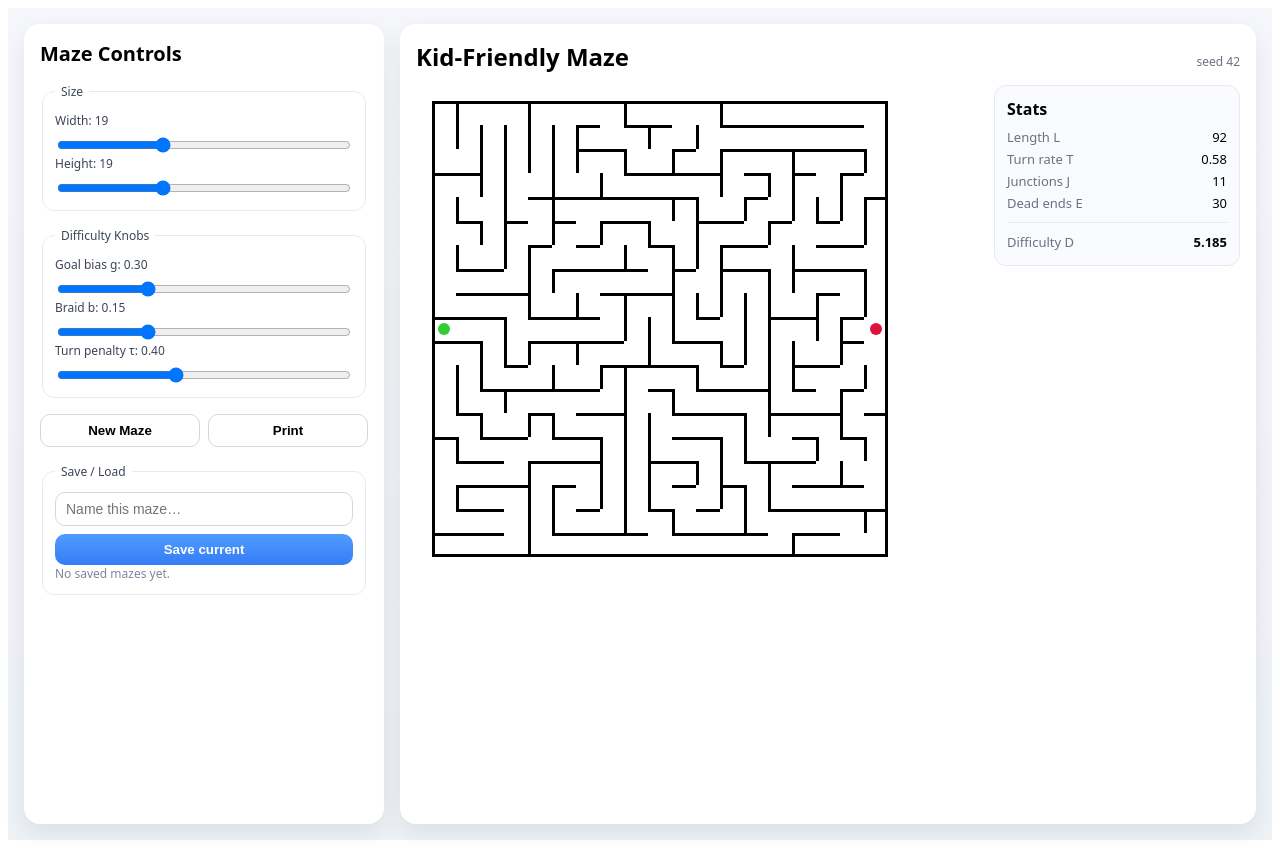
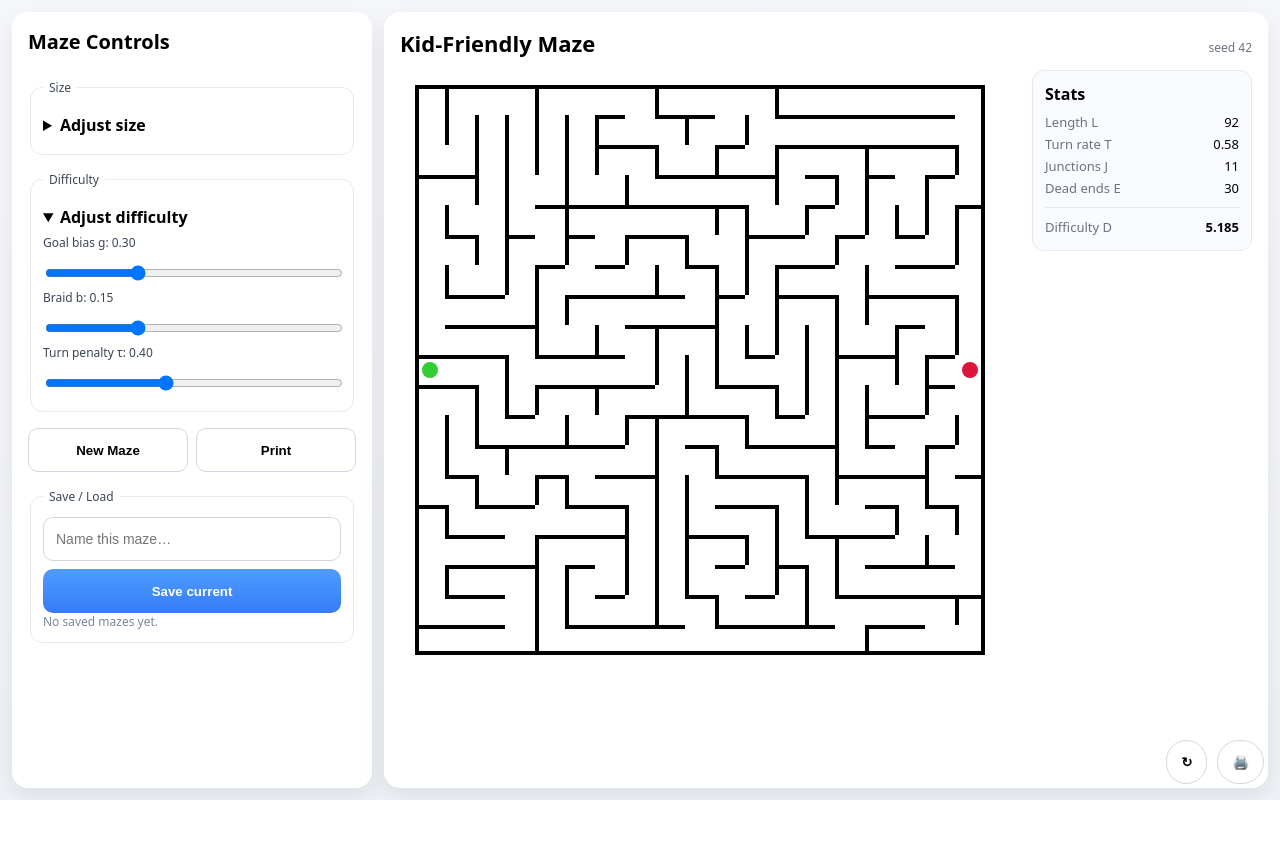
Before and after one commit to JENkt4k/maze-pwa, a React (Vite) app: page / in a window 1280 px wide. After the commit the page ends 800 px from the top, so only its background shows below. Built offline with nearby package versions, Linux system fonts and the light colour scheme.

Commit message:
working controls on top

```diff
--- a/index.html
+++ b/index.html
@@ -1,16 +1,26 @@
-<!DOCTYPE html>
-<html lang="en">
 <head>
   <meta charset="UTF-8" />
+  <!-- Mobile-friendly viewport -->
   <meta name="viewport" content="width=device-width, initial-scale=1, viewport-fit=cover" />
   <meta name="theme-color" content="#2b2f77" />
-    <link rel="manifest" href="/manifest.webmanifest" />
-    <link rel="icon" type="image/png" sizes="192x192" href="/icons/icon-192.png" />
-    <link rel="apple-touch-icon" href="/icons/icon-192.png" />
   <title>Maze PWA</title>
 </head>
+
 <body>
+  <style>
+    /* Helpful global tweaks for mobile ergonomics */
+    html, body { height: 100%; }
+    body { margin: 0; -webkit-font-smoothing: antialiased; -webkit-tap-highlight-color: transparent; }
+    *, *::before, *::after { box-sizing: border-box; }
+    @supports (padding: env(safe-area-inset-bottom)) {
+      :root {
+        --safe-top: env(safe-area-inset-top);
+        --safe-right: env(safe-area-inset-right);
+        --safe-bottom: env(safe-area-inset-bottom);
+        --safe-left: env(safe-area-inset-left);
+      }
+    }
+  </style>
   <div id="root"></div>
   <script type="module" src="/src/main.tsx"></script>
 </body>
-</html>
--- a/src/App.tsx
+++ b/src/App.tsx
@@ -1,20 +1,13 @@
 import React, { useEffect, useMemo, useRef, useState } from "react";
-import { registerSW } from "virtual:pwa-register";   // simple & robust
+import { registerSW } from "virtual:pwa-register";
 import { createMaze, toSVG } from "./maze";
 
-/* ----------------------- Types & localStorage helpers ----------------------- */
+/* ─────────────────────────── Types & Storage ─────────────────────────── */
 
 type SavedMaze = {
   id: string;
   name: string;
-  params: {
-    width: number;
-    height: number;
-    seed: number;
-    g: number;
-    b: number;
-    tau: number;
-  };
+  params: { width: number; height: number; seed: number; g: number; b: number; tau: number };
   createdAt: number;
 };
 
@@ -30,21 +23,32 @@ function loadSaved(): SavedMaze[] {
     return [];
   }
 }
-
 function saveAll(list: SavedMaze[]) {
   localStorage.setItem(STORAGE_KEY, JSON.stringify(list));
 }
-
 function uid() {
   return Math.random().toString(36).slice(2) + Date.now().toString(36);
 }
 
-/* ------------------------------ Install helper ----------------------------- */
+/* ───────────────────────────── Utilities ─────────────────────────────── */
+
+const clamp = (n: number, lo: number, hi: number) => Math.max(lo, Math.min(hi, n));
+
+function useResizeObserver<T extends HTMLElement>() {
+  const ref = useRef<T | null>(null);
+  const [rect, setRect] = useState<DOMRectReadOnly | null>(null);
+  useEffect(() => {
+    if (!ref.current) return;
+    const ro = new ResizeObserver(([entry]) => setRect(entry.contentRect));
+    ro.observe(ref.current);
+    return () => ro.disconnect();
+  }, []);
+  return { ref, rect };
+}
 
 function usePWAInstall() {
   const [deferred, setDeferred] = useState<any>(null);
   const [canInstall, setCanInstall] = useState(false);
-
   useEffect(() => {
     const onBip = (e: any) => {
       e.preventDefault();
@@ -54,25 +58,98 @@ function usePWAInstall() {
     window.addEventListener("beforeinstallprompt", onBip);
     return () => window.removeEventListener("beforeinstallprompt", onBip);
   }, []);
-
   async function install() {
     if (!deferred) return;
     setCanInstall(false);
     await deferred.prompt();
     setDeferred(null);
   }
-
   return { canInstall, install };
 }
 
-/* --------------------------------- Component -------------------------------- */
+/* ───────────────────────────── Components ────────────────────────────── */
+
+function Label({ children }: { children: React.ReactNode }) {
+  return <label style={{ display: "grid", gap: 6, fontSize: 12, color: "#3c4557" }}>{children}</label>;
+}
+function Stat({ label, value, strong }: { label: string; value: string | number; strong?: boolean }) {
+  return (
+    <div style={{ display: "flex", justifyContent: "space-between", fontSize: 13, padding: "2px 0" }}>
+      <span style={{ color: "#6b7280" }}>{label}</span>
+      <span style={{ fontWeight: strong ? 700 : 500 }}>{value}</span>
+    </div>
+  );
+}
+const fs: React.CSSProperties = { border: "1px solid #e6e9ef", borderRadius: 12, padding: 12 };
+const lg: React.CSSProperties = { fontSize: 12, color: "#3c4557", padding: "0 6px" };
+const btn: React.CSSProperties = {
+  appearance: "none",
+  border: "1px solid #d1d7e0",
+  borderRadius: 10,
+  padding: "10px 12px",
+  background: "#fff",
+  cursor: "pointer",
+  fontWeight: 600,
+  minHeight: 44,
+};
+const btnPrimary: React.CSSProperties = { ...btn, background: "linear-gradient(180deg,#4f9cff,#357cf6)", color: "#fff", border: "none" };
+const btnSm: React.CSSProperties = { ...btn, padding: "8px 10px", fontSize: 12 };
+const btnDangerSm: React.CSSProperties = { ...btnSm, background: "linear-gradient(180deg,#ff6b6b,#e35151)", color: "#fff", border: "none" };
+const inp: React.CSSProperties = { border: "1px solid #d1d7e0", borderRadius: 10, padding: "10px 12px", fontSize: 14, minHeight: 44 };
+
+function PWABanner({
+  offlineReady,
+  needRefresh,
+  onUpdate,
+  onClose,
+}: {
+  offlineReady: boolean;
+  needRefresh: boolean;
+  onUpdate: () => void;
+  onClose: () => void;
+}) {
+  if (!offlineReady && !needRefresh) return null;
+  return (
+    <div
+      style={{
+        position: "fixed",
+        left: 16,
+        right: 16,
+        bottom: 16,
+        zIndex: 50,
+        background: "#111827",
+        color: "#fff",
+        borderRadius: 12,
+        padding: 12,
+        display: "flex",
+        gap: 8,
+        alignItems: "center",
+        justifyContent: "space-between",
+        boxShadow: "0 12px 30px rgba(0,0,0,.25)",
+      }}
+    >
+      <span>{offlineReady ? "App is ready to work offline." : "A new version is available."}</span>
+      <div style={{ display: "flex", gap: 8 }}>
+        {needRefresh && (
+          <button onClick={onUpdate} style={{ ...btn, border: "none", background: "#34d399", color: "#111" }}>
+            Update
+          </button>
+        )}
+        <button onClick={onClose} style={{ ...btn, border: "1px solid #374151", background: "transparent", color: "#fff" }}>
+          Close
+        </button>
+      </div>
+    </div>
+  );
+}
+
+/* ──────────────────────────────── App ───────────────────────────────── */
 
 export default function App() {
-  // PWA status via registerSW (no React hook)
+  /* PWA (no React hook wrapper to avoid extra React copies) */
   const [needRefresh, setNeedRefresh] = useState(false);
   const [offlineReady, setOfflineReady] = useState(false);
   const updateSWRef = useRef<((reloadPage?: boolean) => void) | null>(null);
-
   useEffect(() => {
     const updateSW = registerSW({
       immediate: true,
@@ -81,10 +158,9 @@ export default function App() {
     });
     updateSWRef.current = updateSW;
   }, []);
-
   const { canInstall, install } = usePWAInstall();
 
-  // --- Maze parameters / state ---
+  /* Maze parameters */
   const [seed, setSeed] = useState(42);
   const [width, setWidth] = useState(19);
   const [height, setHeight] = useState(19);
@@ -92,48 +168,51 @@ export default function App() {
   const [b, setB] = useState(0.15);
   const [tau, setTau] = useState(0.4);
 
+  /* Saved mazes */
   const [saved, setSaved] = useState<SavedMaze[]>([]);
   const [selectedId, setSelectedId] = useState<string | null>(null);
   const [saveName, setSaveName] = useState("");
+  useEffect(() => setSaved(loadSaved()), []);
 
+  /* Responsive cell size based on available width (with fallback) */
+  const { ref: svgHostRef, rect: hostRect } = useResizeObserver<HTMLDivElement>();
+  const [cell, setCell] = useState(24);
   useEffect(() => {
-    setSaved(loadSaved());
-  }, []);
+    const hostW = hostRect?.width ?? 0;
+    const basis = hostW > 0 ? hostW : Math.min(window.innerWidth || 360, 480); // fallback for first paint / emulation
+    const targetInner = basis - 32; // leave space for SVG margins
+    const px = Math.floor(targetInner / width);
+    setCell(clamp(px, 18, 36)); // good range for phones/tablets
+  }, [hostRect, width]);
 
+  /* Generate maze + SVG + stats */
   const { svg, stats, currentParams } = useMemo(() => {
     const params = { width, height, seed, g, b, tau };
     const { maze, stats } = createMaze(params);
     const svg = toSVG(maze, {
-      cell: 24,
-      stroke: 3,
-      margin: 16,
+      cell,
+      stroke: Math.max(2, Math.round(cell / 8)),
+      margin: Math.round(cell / 2),
       showStartGoal: true,
       startIcon: "🚀",
       goalIcon: "🏁",
       iconScale: 0.7,
     });
     return { svg, stats, currentParams: params };
-  }, [width, height, seed, g, b, tau]);
+  }, [width, height, seed, g, b, tau, cell]);
 
   function newMaze() {
     setSeed((s) => s + 1);
   }
-
   function handleSave() {
     const name = saveName.trim() || `Maze ${saved.length + 1}`;
-    const entry: SavedMaze = {
-      id: uid(),
-      name,
-      params: { ...currentParams },
-      createdAt: Date.now(),
-    };
+    const entry: SavedMaze = { id: uid(), name, params: { ...currentParams }, createdAt: Date.now() };
     const next = [entry, ...saved];
     setSaved(next);
     saveAll(next);
     setSaveName("");
     setSelectedId(entry.id);
   }
-
   function handleLoad(id: string) {
     const item = saved.find((s) => s.id === id);
     if (!item) return;
@@ -146,14 +225,12 @@ export default function App() {
     setTau(p.tau);
     setSelectedId(id);
   }
-
   function handleDelete(id: string) {
     const next = saved.filter((s) => s.id !== id);
     setSaved(next);
     saveAll(next);
     if (selectedId === id) setSelectedId(null);
   }
-
   function handlePrint() {
     const html = `<!DOCTYPE html>
 <html>
@@ -187,22 +264,30 @@ export default function App() {
 
   return (
     <div
+      className="shell"
       style={{
         minHeight: "100vh",
         display: "grid",
-        gridTemplateColumns: "minmax(0, 360px) 1fr",
-        gap: 16,
-        padding: 16,
+        gap: 12,
+        padding: "12px 12px calc(12px + var(--safe-bottom, 0px))",
         fontFamily: "system-ui, -apple-system, Segoe UI, Roboto, sans-serif",
         background: "linear-gradient(180deg,#f6f7fb,#eef1f6)",
       }}
     >
       <style>
         {`
+        /* Default: 2 columns on wide screens */
+        .shell { grid-template-columns: minmax(0, 360px) 1fr; }
+
+        /* Collapse to 1 column on mobile/tablet */
         @media (max-width: 840px) {
-          body > div:first-child { grid-template-columns: 1fr !important; }
+          .shell { grid-template-columns: 1fr; }
         }
-        svg { max-width: 100%; height: auto; }
+
+        button { min-height: 44px; }
+        input[type="range"] { width: 100%; touch-action: none; height: 28px; }
+        #print-maze-only svg { max-width: 100%; height: auto; display: block; }
+        .sticky-top { position: sticky; top: calc(8px + var(--safe-top, 0px)); z-index: 10; background: #fff; }
       `}
       </style>
 
@@ -218,101 +303,60 @@ export default function App() {
           gap: 16,
         }}
       >
-        <h2 style={{ margin: 0, fontSize: 20, display: "flex", justifyContent: "space-between" }}>
-          Maze Controls
+        <div className="sticky-top" style={{ display: "flex", alignItems: "center", justifyContent: "space-between", paddingBottom: 8 }}>
+          <h2 style={{ margin: 0, fontSize: 20 }}>Maze Controls</h2>
           {canInstall && (
             <button style={btnSm} onClick={install} title="Install app">
               Install
             </button>
           )}
-        </h2>
+        </div>
 
         <fieldset style={fs}>
           <legend style={lg}>Size</legend>
+          <details>
+            <summary style={{ cursor: "pointer", fontWeight: 600, padding: "6px 0" }}>Adjust size</summary>
             <Label>
               Width: {width}
-            <input
-              type="range"
-              min={7}
-              max={41}
-              step={2}
-              value={width}
-              onChange={(e) => setWidth(parseInt(e.target.value))}
-            />
+              <input type="range" min={7} max={41} step={2} value={width} onChange={(e) => setWidth(parseInt(e.target.value))} />
             </Label>
             <Label>
               Height: {height}
-            <input
-              type="range"
-              min={7}
-              max={41}
-              step={2}
-              value={height}
-              onChange={(e) => setHeight(parseInt(e.target.value))}
-            />
+              <input type="range" min={7} max={41} step={2} value={height} onChange={(e) => setHeight(parseInt(e.target.value))} />
             </Label>
+          </details>
         </fieldset>
 
         <fieldset style={fs}>
-          <legend style={lg}>Difficulty Knobs</legend>
+          <legend style={lg}>Difficulty</legend>
+          <details open>
+            <summary style={{ cursor: "pointer", fontWeight: 600, padding: "6px 0" }}>Adjust difficulty</summary>
             <Label>
               Goal bias g: {g.toFixed(2)}
-            <input
-              type="range"
-              min={0}
-              max={1}
-              step={0.01}
-              value={g}
-              onChange={(e) => setG(parseFloat(e.target.value))}
-            />
+              <input type="range" min={0} max={1} step={0.01} value={g} onChange={(e) => setG(parseFloat(e.target.value))} />
             </Label>
             <Label>
               Braid b: {b.toFixed(2)}
-            <input
-              type="range"
-              min={0}
-              max={0.5}
-              step={0.01}
-              value={b}
-              onChange={(e) => setB(parseFloat(e.target.value))}
-            />
+              <input type="range" min={0} max={0.5} step={0.01} value={b} onChange={(e) => setB(parseFloat(e.target.value))} />
             </Label>
             <Label>
               Turn penalty τ: {tau.toFixed(2)}
-            <input
-              type="range"
-              min={0}
-              max={1}
-              step={0.01}
-              value={tau}
-              onChange={(e) => setTau(parseFloat(e.target.value))}
-            />
+              <input type="range" min={0} max={1} step={0.01} value={tau} onChange={(e) => setTau(parseFloat(e.target.value))} />
             </Label>
+          </details>
         </fieldset>
 
         <div style={{ display: "grid", gridTemplateColumns: "1fr 1fr", gap: 8 }}>
-          <button style={btn} onClick={newMaze}>
-            New Maze
-          </button>
-          <button style={btn} onClick={handlePrint}>
-            Print
-          </button>
+          <button style={btn} onClick={newMaze}>New Maze</button>
+          <button style={btn} onClick={handlePrint}>Print</button>
         </div>
 
         <fieldset style={fs}>
           <legend style={lg}>Save / Load</legend>
           <div style={{ display: "grid", gap: 8 }}>
-            <input
-              placeholder="Name this maze…"
-              value={saveName}
-              onChange={(e) => setSaveName(e.target.value)}
-              style={inp}
-            />
-            <button style={btnPrimary} onClick={handleSave}>
-              Save current
-            </button>
+            <input placeholder="Name this maze…" value={saveName} onChange={(e) => setSaveName(e.target.value)} style={inp} />
+            <button style={btnPrimary} onClick={handleSave}>Save current</button>
           </div>
-
           {saved.length > 0 ? (
             <div style={{ marginTop: 12, display: "grid", gap: 6, maxHeight: 220, overflow: "auto" }}>
               {saved.map((sv) => (
@@ -332,17 +376,12 @@ export default function App() {
                   <div>
                     <div style={{ fontWeight: 600, fontSize: 14 }}>{sv.name}</div>
                     <div style={{ fontSize: 12, color: "#586174" }}>
-                      {sv.params.width}×{sv.params.height}, seed {sv.params.seed}, g {sv.params.g.toFixed(2)}, b{" "}
-                      {sv.params.b.toFixed(2)}, τ {sv.params.tau.toFixed(2)}
+                      {sv.params.width}×{sv.params.height}, seed {sv.params.seed}, g {sv.params.g.toFixed(2)}, b {sv.params.b.toFixed(2)}, τ {sv.params.tau.toFixed(2)}
                     </div>
                   </div>
                   <div style={{ display: "flex", gap: 6 }}>
-                    <button style={btnSm} onClick={() => handleLoad(sv.id)}>
-                      Load
-                    </button>
-                    <button style={btnDangerSm} onClick={() => handleDelete(sv.id)}>
-                      Delete
-                    </button>
+                    <button style={btnSm} onClick={() => handleLoad(sv.id)}>Load</button>
+                    <button style={btnDangerSm} onClick={() => handleDelete(sv.id)}>Delete</button>
                   </div>
                 </div>
               ))}
@@ -356,6 +395,7 @@ export default function App() {
       {/* Main panel */}
       <main
         style={{
+          minWidth: 0, /* allow grid item to shrink on narrow screens */
           background: "#fff",
           borderRadius: 16,
           boxShadow: "0 8px 24px rgba(0,0,0,0.08)",
@@ -365,29 +405,19 @@ export default function App() {
           gap: 12,
         }}
       >
-        <header style={{ display: "flex", alignItems: "baseline", justifyContent: "space-between" }}>
-          <h1 style={{ margin: 0, fontSize: 24 }}>Kid-Friendly Maze</h1>
+        <header className="sticky-top" style={{ display: "flex", alignItems: "baseline", justifyContent: "space-between" }}>
+          <h1 style={{ margin: 0, fontSize: 22 }}>Kid-Friendly Maze</h1>
           <div style={{ color: "#6b7280", fontSize: 12 }}>seed {seed}</div>
         </header>
 
-        <section
-          style={{
-            display: "grid",
-            gridTemplateColumns: "1fr auto",
-            alignItems: "start",
-            gap: 16,
-          }}
-        >
-          <div id="print-maze-only" dangerouslySetInnerHTML={{ __html: svg }} />
+        <section style={{ display: "grid", gridTemplateColumns: "1fr auto", alignItems: "start", gap: 16 }}>
           <div
-            style={{
-              border: "1px solid #e6e9ef",
-              borderRadius: 12,
-              padding: 12,
-              minWidth: 220,
-              background: "#f9fbff",
-            }}
-          >
+            ref={svgHostRef as any}
+            id="print-maze-only"
+            style={{ width: "100%" }}
+            dangerouslySetInnerHTML={{ __html: svg }}
+          />
+          <div style={{ border: "1px solid #e6e9ef", borderRadius: 12, padding: 12, minWidth: 220, background: "#f9fbff" }}>
             <div style={{ fontWeight: 600, marginBottom: 6 }}>Stats</div>
             <Stat label="Length L" value={stats.L} />
             <Stat label="Turn rate T" value={stats.T.toFixed(2)} />
@@ -399,111 +429,35 @@ export default function App() {
         </section>
       </main>
 
-      {/* PWA banner (fixed overlay) */}
-      {(offlineReady || needRefresh) && (
+      {/* Floating quick actions on mobile */}
       <div
+        aria-hidden
         style={{
           position: "fixed",
-            left: 16,
           right: 16,
-            bottom: 16,
-            zIndex: 50,
-            background: "#111827",
-            color: "#fff",
-            borderRadius: 12,
-            padding: 12,
+          bottom: `calc(16px + var(--safe-bottom, 0px))`,
           display: "flex",
-            gap: 8,
-            alignItems: "center",
-            justifyContent: "space-between",
-            boxShadow: "0 12px 30px rgba(0,0,0,.25)",
+          gap: 10,
+          zIndex: 60,
         }}
       >
-          <span>{offlineReady ? "App is ready to work offline." : "A new version is available."}</span>
-          <div style={{ display: "flex", gap: 8 }}>
-            {needRefresh && (
-              <button
-                onClick={() => updateSWRef.current?.(true)} // skip waiting & reload
-                style={{ padding: "6px 10px", borderRadius: 8, border: "none", background: "#34d399", color: "#111" }}
-              >
-                Update
-              </button>
+        <button title="New" onClick={newMaze} style={{ ...btn, borderRadius: 999, padding: "10px 14px" }}>↻</button>
+        <button title="Print" onClick={handlePrint} style={{ ...btn, borderRadius: 999, padding: "10px 14px" }}>🖨️</button>
+        {canInstall && (
+          <button title="Install" onClick={install} style={{ ...btnPrimary, borderRadius: 999, padding: "10px 14px" }}>⬇️</button>
         )}
-            <button
-              onClick={() => {
+      </div>
+
+      {/* Update/Offline banner */}
+      <PWABanner
+        offlineReady={offlineReady}
+        needRefresh={needRefresh}
+        onUpdate={() => updateSWRef.current?.(true)}
+        onClose={() => {
           setNeedRefresh(false);
           setOfflineReady(false);
         }}
-              style={{
-                padding: "6px 10px",
-                borderRadius: 8,
-                border: "1px solid #374151",
-                background: "transparent",
-                color: "#fff",
-              }}
-            >
-              Close
-            </button>
-          </div>
-        </div>
-      )}
+      />
     </div>
   );
 }
-
-/* ------------------------------- UI helpers -------------------------------- */
-
-function Label({ children }: { children: React.ReactNode }) {
-  return <label style={{ display: "grid", gap: 6, fontSize: 12, color: "#3c4557" }}>{children}</label>;
-}
-function Stat({ label, value, strong }: { label: string; value: string | number; strong?: boolean }) {
-  return (
-    <div style={{ display: "flex", justifyContent: "space-between", fontSize: 13, padding: "2px 0" }}>
-      <span style={{ color: "#6b7280" }}>{label}</span>
-      <span style={{ fontWeight: strong ? 700 : 500 }}>{value}</span>
-    </div>
-  );
-}
-
-const fs: React.CSSProperties = {
-  border: "1px solid #e6e9ef",
-  borderRadius: 12,
-  padding: 12,
-};
-const lg: React.CSSProperties = {
-  fontSize: 12,
-  color: "#3c4557",
-  padding: "0 6px",
-};
-const btn: React.CSSProperties = {
-  appearance: "none",
-  border: "1px solid #d1d7e0",
-  borderRadius: 10,
-  padding: "8px 10px",
-  background: "#fff",
-  cursor: "pointer",
-  fontWeight: 600,
-};
-const btnPrimary: React.CSSProperties = {
-  ...btn,
-  background: "linear-gradient(180deg,#4f9cff,#357cf6)",
-  color: "white",
-  border: "none",
-};
-const btnSm: React.CSSProperties = {
-  ...btn,
-  padding: "6px 8px",
-  fontSize: 12,
-};
-const btnDangerSm: React.CSSProperties = {
-  ...btnSm,
-  background: "linear-gradient(180deg,#ff6b6b,#e35151)",
-  color: "#fff",
-  border: "none",
-};
-const inp: React.CSSProperties = {
-  border: "1px solid #d1d7e0",
-  borderRadius: 10,
-  padding: "8px 10px",
-  fontSize: 14,
-};
```
Lines whose indentation alone changed are shown as unchanged.
